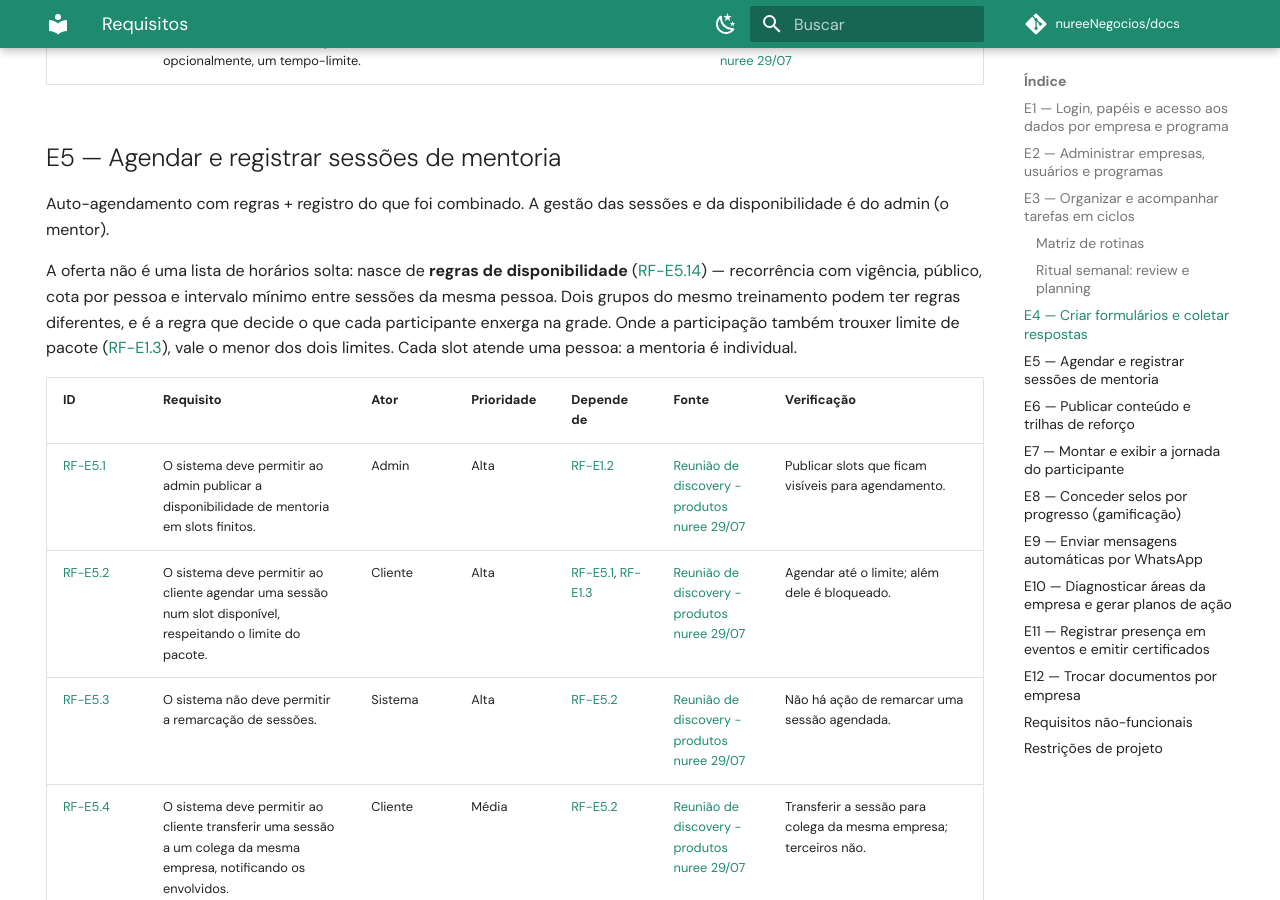
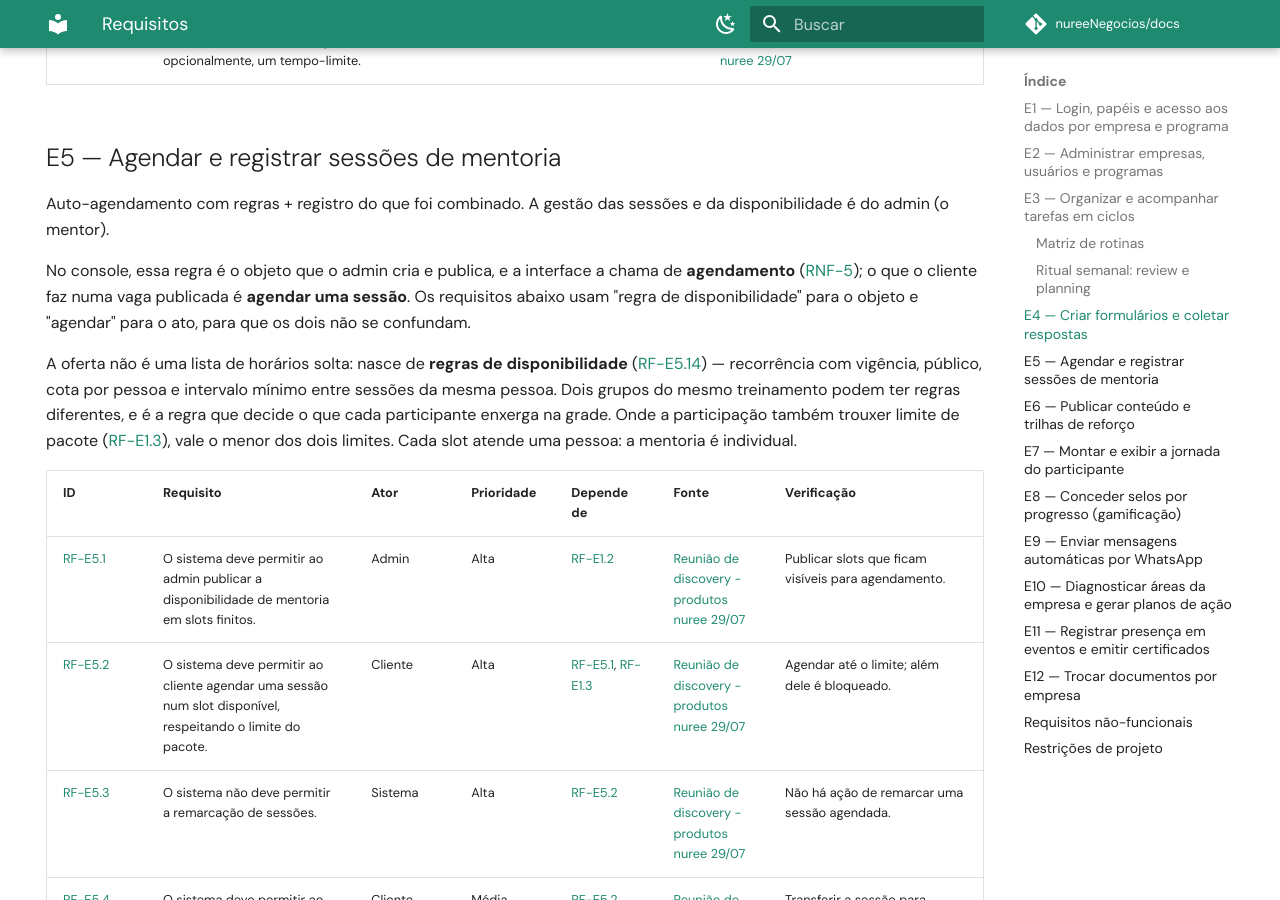
Before and after one commit to nureeNegocios/docs, an MkDocs documentation site: the page built from docs/app-nuree/requisitos.md, in a window 1280 px wide and 900 px high, scrolled down 11605 px. Built offline with MkDocs 1.6.1 and Material for MkDocs 9.7.7, drawn with Linux system fonts in a browser that asks for light colours; comment, search, counter and statistics services are not loaded.

Commit message:
docs(app-nuree): fixar o vocabulario do E5 — agendamento na tela, regra no requisito
O prototipo do Figma chama o objeto de **agendamento**, que e a palavra que o
admin usa. Os requisitos continuam dizendo "regra de disponibilidade" para o
objeto e "agendar" para o ato do cliente, porque as duas coisas convivem no
mesmo epico e a mesma palavra para as duas confunde.

Co-Authored-By: Claude Opus 5 <noreply@anthropic.com>

```diff
--- a/docs/app-nuree/requisitos.md
+++ b/docs/app-nuree/requisitos.md
@@ -161,6 +161,8 @@ Motor único de formulários, reusado por Mergulho, tarefas de casa, assessment/
 
 Auto-agendamento com regras + registro do que foi combinado. A gestão das sessões e da disponibilidade é do admin (o mentor).
 
+No console, essa regra é o objeto que o admin cria e publica, e a interface a chama de **agendamento** ([RNF-5](#rnf-5)); o que o cliente faz numa vaga publicada é **agendar uma sessão**. Os requisitos abaixo usam "regra de disponibilidade" para o objeto e "agendar" para o ato, para que os dois não se confundam.
+
 A oferta não é uma lista de horários solta: nasce de **regras de disponibilidade** ([RF-E5.14](#rf-e5-14)) — recorrência com vigência, público, cota por pessoa e intervalo mínimo entre sessões da mesma pessoa. Dois grupos do mesmo treinamento podem ter regras diferentes, e é a regra que decide o que cada participante enxerga na grade. Onde a participação também trouxer limite de pacote ([RF-E1.3](#rf-e1-3)), vale o menor dos dois limites. Cada slot atende uma pessoa: a mentoria é individual.
 
 | ID | Requisito | Ator | Prioridade | Depende de | Fonte | Verificação |
```
